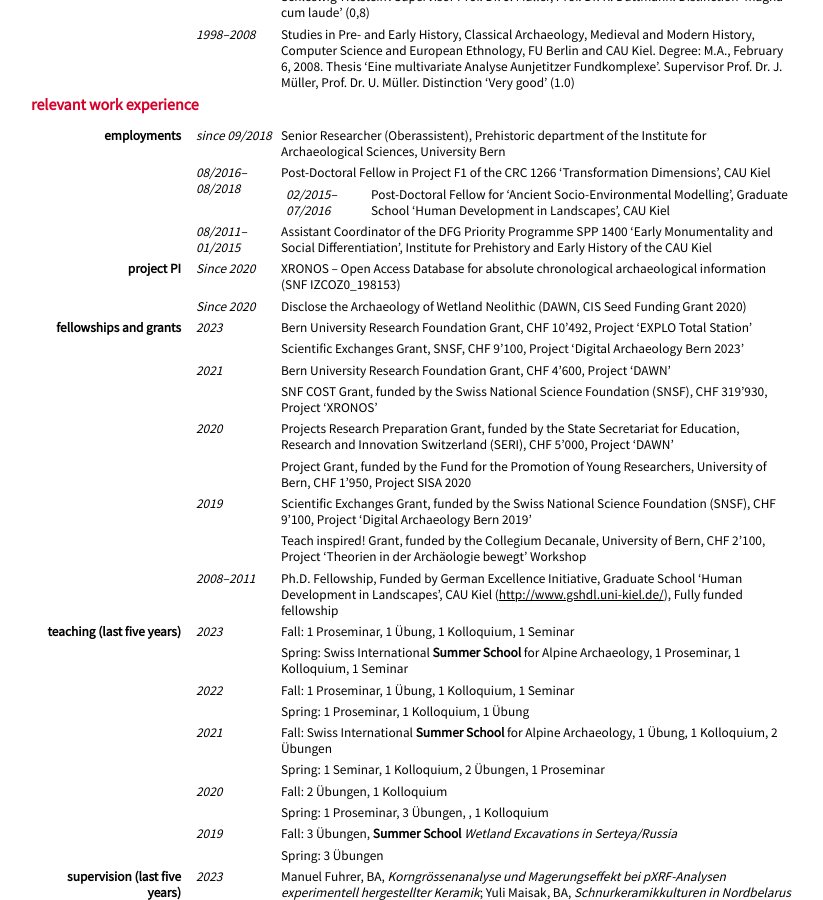
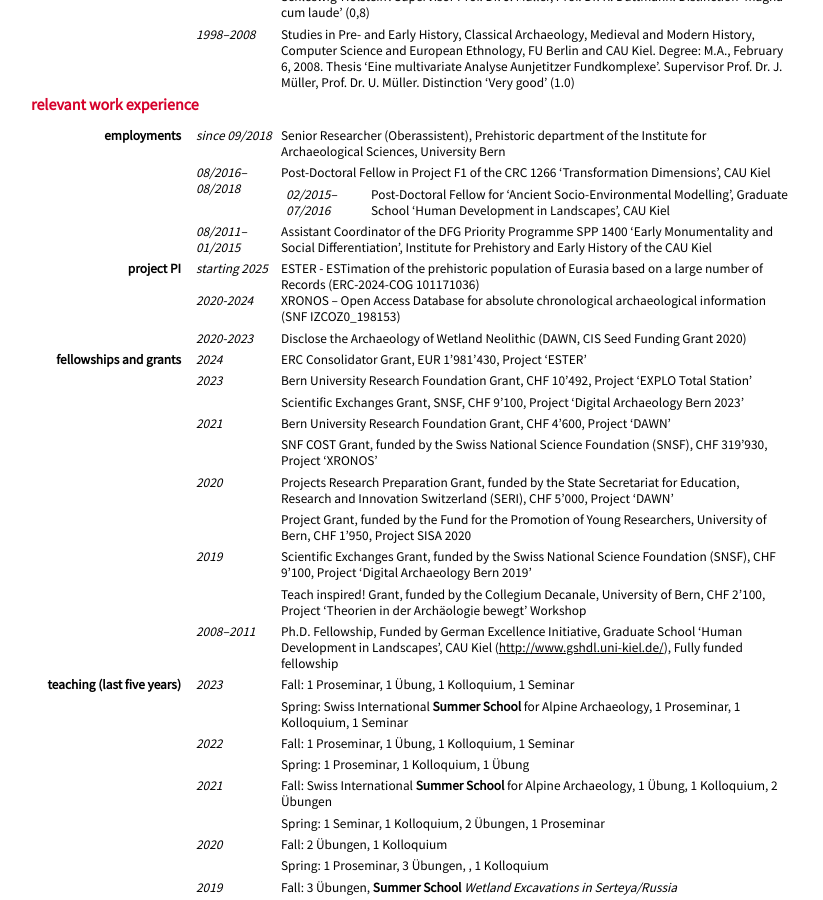
Before and after one commit to MartinHinz/cv, a Jekyll site: the page built from cv_english.md, in a window 1280 px wide and 900 px high, scrolled down 490 px. Shown: the whole window, without its empty margins (209-1032 px from the left). Built offline with Jekyll 4.4.1, drawn with Linux system fonts in a browser that asks for light colours; nearby versions of some CDN libraries; our own code applies the rules of GitHub Pages for plain Markdown files.

Commit message:
Update cv_english.md

```diff
--- a/cv_english.md
+++ b/cv_english.md
@@ -93,13 +93,18 @@ since 09/2018
 : - Assistant Coordinator of the DFG Priority Programme SPP 1400 'Early Monumentality and Social Differentiation', Institute for Prehistory and Early History of the CAU Kiel
 
 ### project PI
-Since 2020
+starting 2025
+: ESTER - ESTimation of the prehistoric population of Eurasia based on a large number of Records (ERC-2024-COG 101171036)
+
+2020-2024
 : - XRONOS – Open Access Database for absolute chronological archaeological information (SNF IZCOZ0_198153)
 
-Since 2020
+2020-2023
 : - Disclose the Archaeology of Wetland Neolithic (DAWN, CIS Seed Funding Grant 2020)
 
 ### fellowships and grants
+2024
+: - ERC Consolidator Grant, EUR 1'981'430, Project 'ESTER'
 
 2023
 : - Bern University Research Foundation Grant, CHF 10’492, Project ‘EXPLO Total Station’
```
